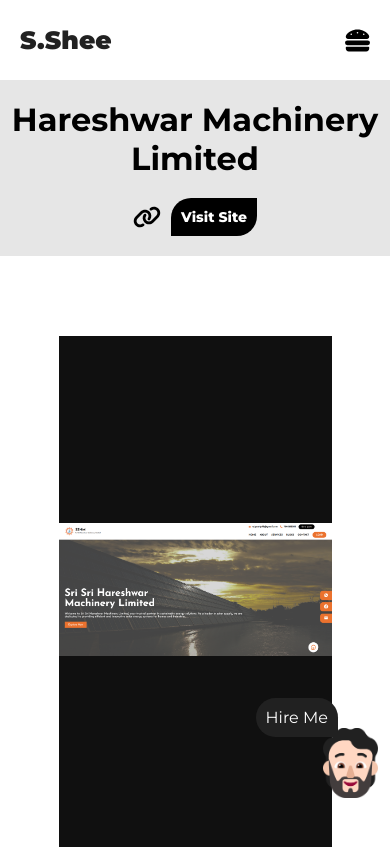
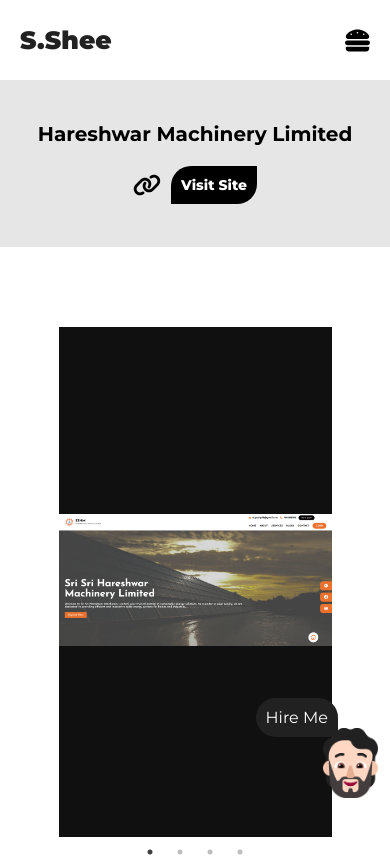
Before and after one commit to SouparnoShee/portfolio2025, a React (Vite) app: page /#/workinfo/hge in a window 390 px wide. Shown: the top 857 px of the page. Built offline with nearby package versions, Linux system fonts and the light colour scheme.

Commit message:
Update styles.scss

```diff
--- a/src/screens/workinfo/styles.scss
+++ b/src/screens/workinfo/styles.scss
@@ -11,6 +11,11 @@
     background-color: #e6e6e6;
     text-align : center;
     padding: 20px 10px;
+h1{
+@media(max-width: 500px){
+font-size: 20px;
+}
+}
 
     .og-link {
       display: flex;
```
